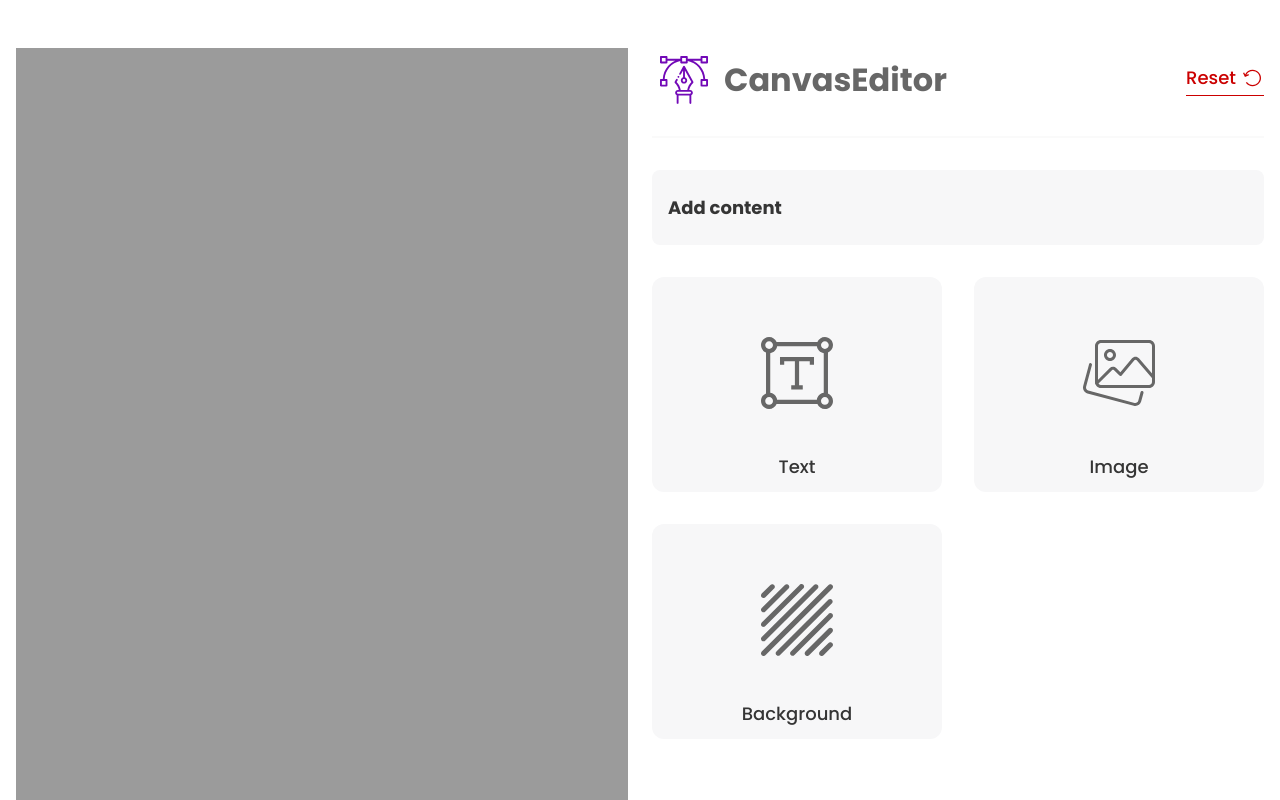
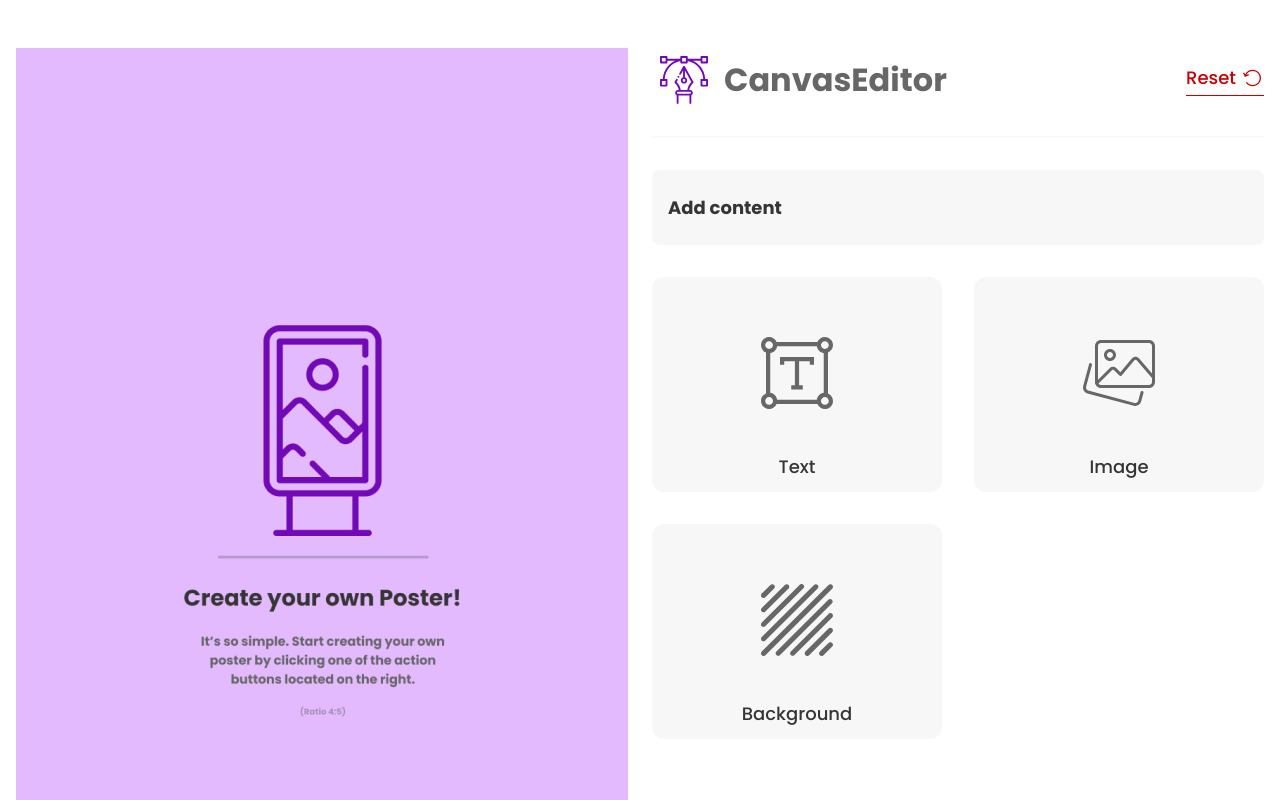
Before and after one commit to filipknias/bytefine-recruitment-task, a React (Vite) app: page / in a window 1280 px wide. Shown: the top 800 px of the page. Built offline with nearby package versions, Linux system fonts and the light colour scheme.

Commit message:
canvas empty state image

```diff
--- a/src/components/organisms/Canvas.tsx
+++ b/src/components/organisms/Canvas.tsx
@@ -3,6 +3,7 @@ import { forwardRef, useMemo } from "react";
 import TextArea from "./TextArea";
 import ImageElement from "./ImageElement";
 import { CANVAS_HEIGHT } from "@/data/canvas";
+import EmptyCanvasImage from "@/assets/empty-canvas.png";
 
 const Canvas = forwardRef<HTMLDivElement>((_props, ref) => {
     const { background, elements } = useCanvasStore();
@@ -17,6 +18,7 @@ const Canvas = forwardRef<HTMLDivElement>((_props, ref) => {
 
     return (
         <div className="w-full bg-black-50 flex items-center justify-center relative" style={{ height: CANVAS_HEIGHT }} ref={ref}>
+            {elements.length === 0 && !background && <img className="w-full h-full object-cover" src={EmptyCanvasImage} alt="empty-canvas" />}
             {background && <img className="absolute inset-0 w-full h-full object-cover" src={URL.createObjectURL(background)} alt="background-image" />}
             {textElements.map((element) => (
                 <TextArea
```
Also changed, not shown: src/assets/empty-canvas.png (added).
